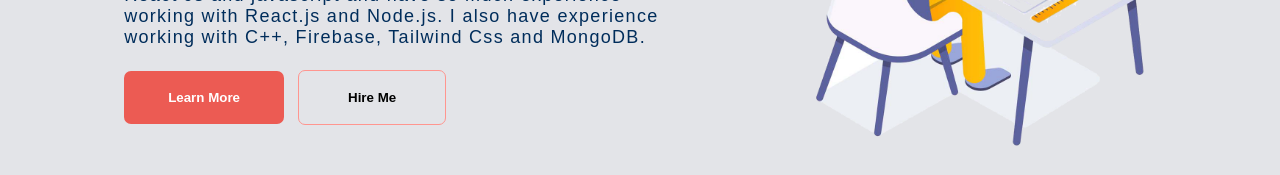
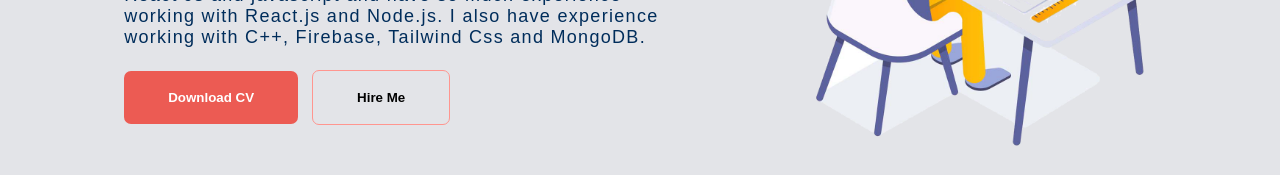
Before and after one commit to gitHritik/hritikchouhan, a React (Create React App) app: page / in a window 1280 px wide. Shown: the part 352-527 px from the top of the page. Built offline with nearby package versions, Linux system fonts and the light colour scheme.

Commit message:
Downlaod button Added

```diff
--- a/src/components/Intro.css
+++ b/src/components/Intro.css
@@ -45,7 +45,7 @@
   cursor: pointer;
 }
 .Intro__button1 {
-  padding: 19px 49px;
+  padding: 19px 44px;
   background-color: transparent;
   border: 1px solid #ff958f;
   color: black;
@@ -56,13 +56,13 @@
   cursor: pointer;
 }
 
-.Intro__button:hover {
-  background-color: #dd433b;
-}
-.Intro__button1:hover {
-  background-color: #dd433b;
-  color: white;
-}
+/* .Intro__button:hover { */
+  /* background-color: #dd433b; */
+/* } */
+/* .Intro__button1:hover { */
+  /* background-color: #dd433b;
+  color: white; */
+/* } */
 @media screen and (max-width: 760px) {
   .Intro__profile {
     display: none;
--- a/src/components/Intro.js
+++ b/src/components/Intro.js
@@ -3,6 +3,18 @@ import Link from "react-scroll/modules/components/Link";
 import "./Intro.css";
 
 function Intro() {
+  const onButtonClick = () => {
+    fetch("Hritik.pdf").then((response) => {
+      response.blob().then((blob) => {
+        const fileURL = window.URL.createObjectURL(blob);
+
+        let alink = document.createElement("a");
+        alink.href = fileURL;
+        alink.download = "Hritik.pdf";
+        alink.click();
+      });
+    });
+  };
   return (
     <div className="Intro__container">
       <div className="Intro__info">
@@ -15,9 +27,9 @@ function Intro() {
           experience working with C++, Firebase, Tailwind Css and MongoDB.
         </p>
         <div className="Intro__buttons">
-          <Link to="about" smooth={true} duration={50}>
-            <button className="Intro__button">Learn More</button>
-          </Link>
+          <button className="Intro__button" onClick={onButtonClick}>
+            Download CV
+          </button>
 
           <Link to="contact" smooth={true} duration={50}>
             <button className="Intro__button1">Hire Me</button>
```
Also changed, not shown: 1 other file (tests, documents, lock files or other folders).
